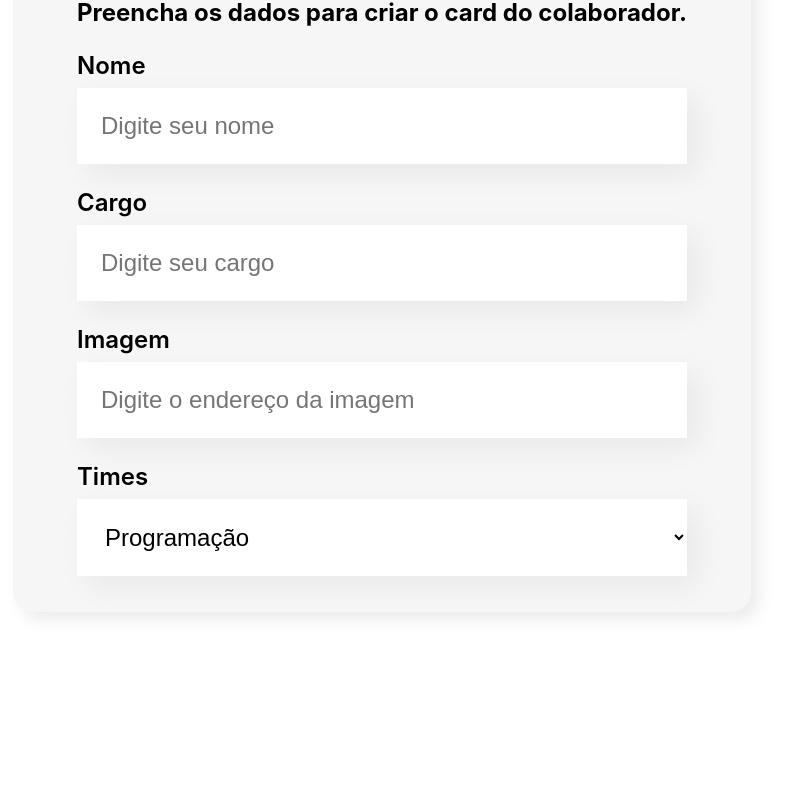
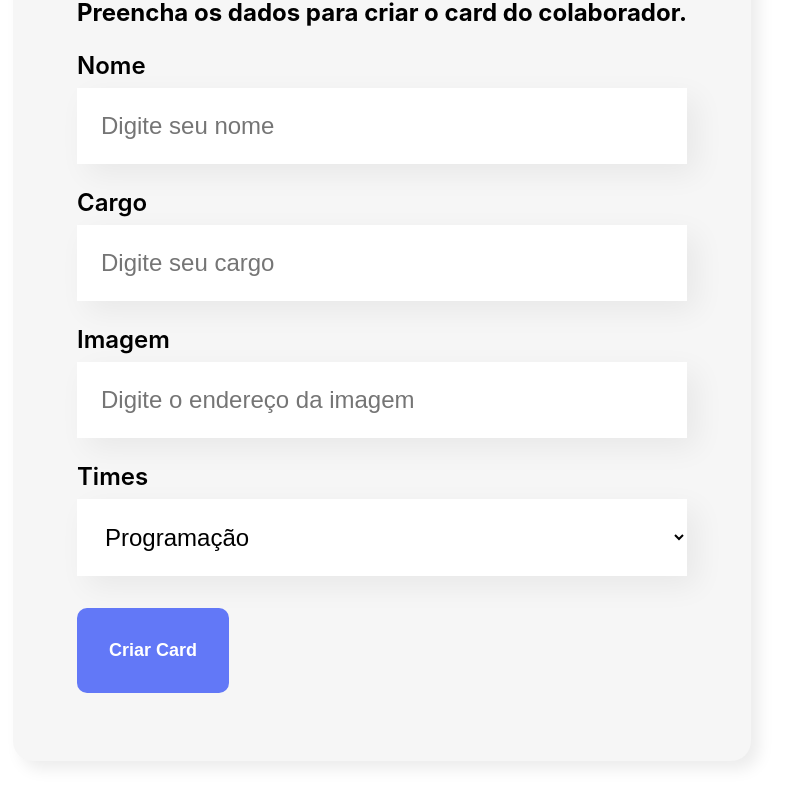
Before and after one commit to lucas-bernardo-souza/organo, a React (Create React App) app: page / in a window 1280 px wide. Shown: the part 636-1441 px from the top of the page, without its empty margins (258-1045 px from the left). Before the commit the page ends 1328 px from the top, so only its background shows below. Built offline with nearby package versions, Linux system fonts and the light colour scheme.

Commit message:
Form button development

```diff
--- /dev/null
+++ b/src/componentes/Button/Button.css
@@ -0,0 +1,15 @@
+.button{
+    background-color: #6278f7;
+    border-radius: 10px;
+    font-weight: 700;
+    font-size: 18px;
+    padding: 32px;
+    border: none;
+    cursor: pointer;
+    color: #FFF;
+    margin: 32px 0;
+}
+
+.button:hover{
+    color: #95FFD4;
+}
--- /dev/null
+++ b/src/componentes/Button/index.js
@@ -0,0 +1,11 @@
+import './Button.css'
+
+const Button = (props) => {
+    return(
+        <button className='button'>
+            {props.children}
+        </button>
+    )
+}
+
+export default Button
--- a/src/componentes/Form/index.js
+++ b/src/componentes/Form/index.js
@@ -1,6 +1,7 @@
 import './Form.css'
 import TextField from '../TextField'
 import List from '../List'
+import Button from '../Button'
 
 const Form = () =>{
     const times = [
@@ -21,6 +22,7 @@ const Form = () =>{
                 <TextField label="Cargo" placeholder="Digite seu cargo"/>
                 <TextField label="Imagem" placeholder="Digite o endereço da imagem"/>
                 <List label="Times" itens={times}/>
+                <Button>Criar Card</Button>
             </form>
         </section>
     )
```
